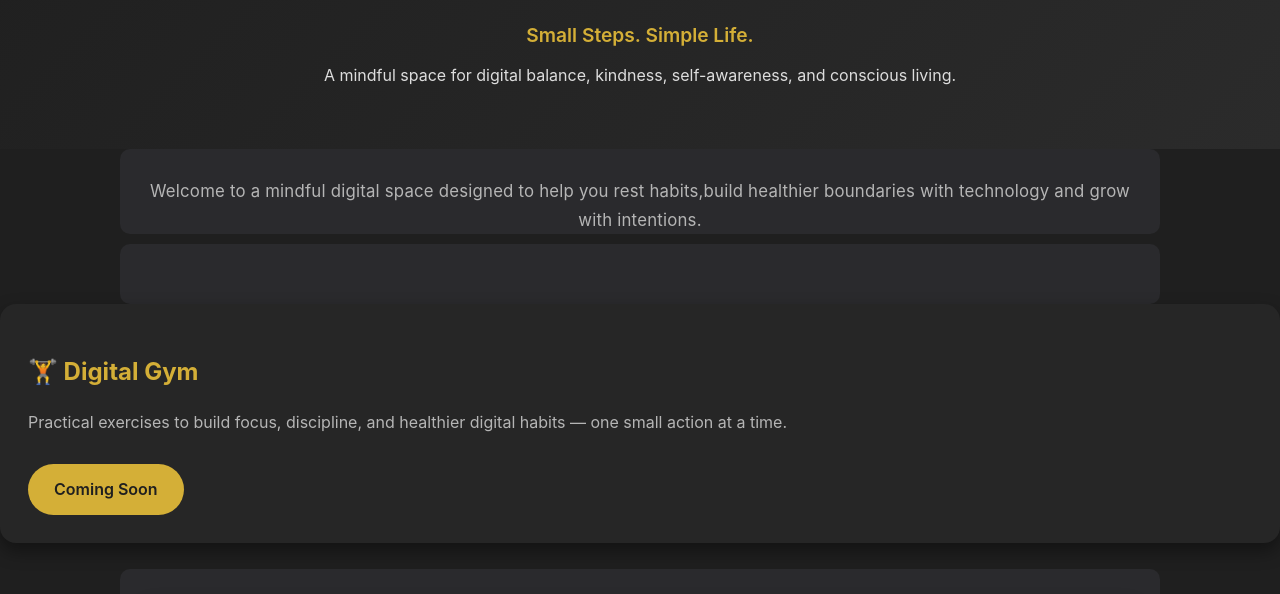
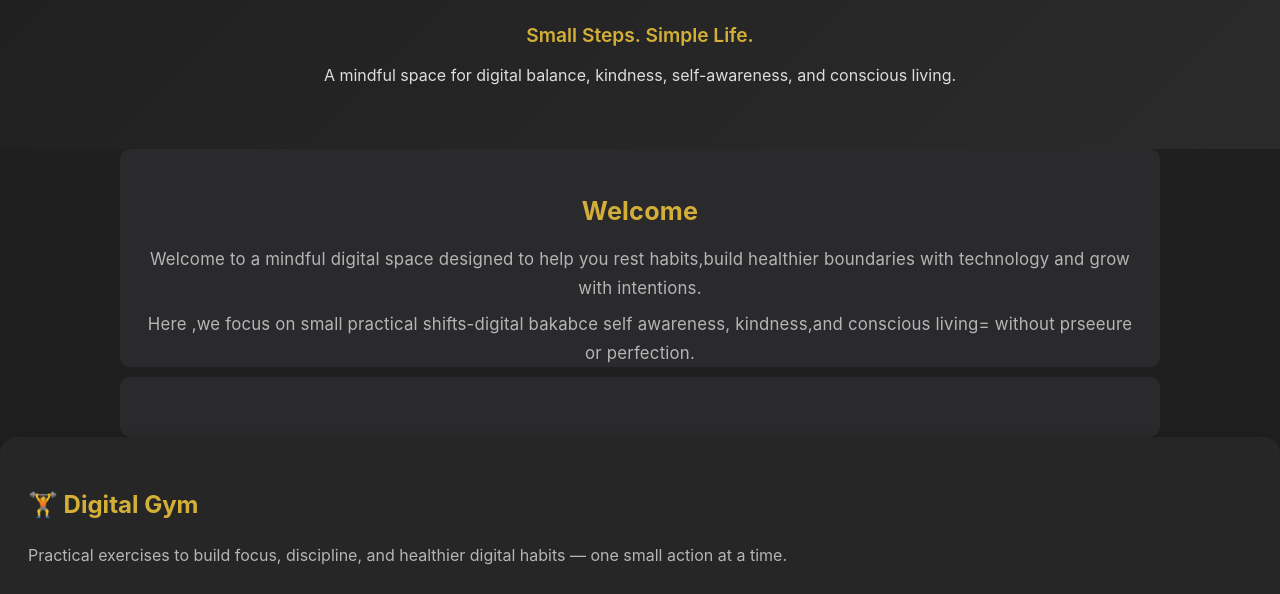
Before and after one commit to Manpreet1588/liferesetstudio.github.io, a plain HTML site: page index.html in a window 1280 px wide. Shown: the part 173-767 px from the top of the page. Drawn offline with Linux system fonts and the light colour scheme.

Commit message:
Update index.html

```diff
--- a/index.html
+++ b/index.html
@@ -151,13 +151,14 @@
 </header>
 
 <section class="welcome">
-
+  <h2>Welcome</h2>
 
 <p>
 Welcome to a mindful digital space designed to help you rest habits,build healthier boundaries  with technology and
 grow with intentions.
 </p>
-
+  <p>Here ,we focus on small practical shifts-digital bakabce self awareness, kindness,and conscious living= without  prseeure or perfection.
+  </p>
 
 
 
```
